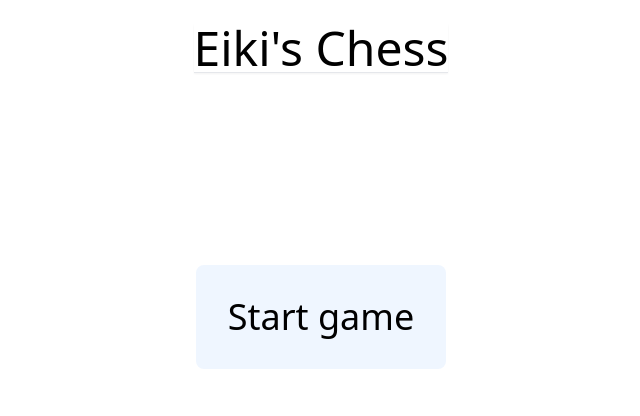
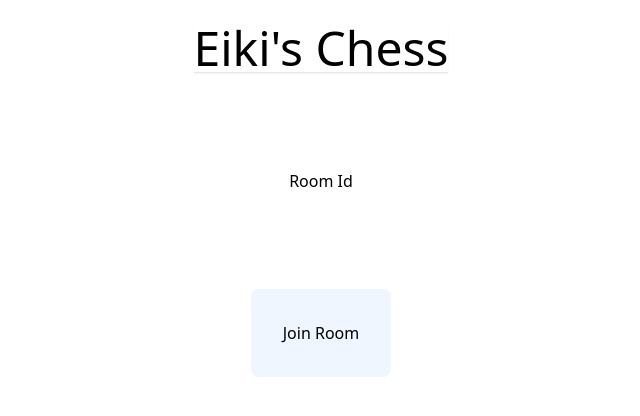
Before and after one commit to Eikix/chess-frontend, a Next.js app: page / in a window 1280 px wide. Shown: the top 416 px of the page, without its empty margins (319-959 px from the left). Built offline with nearby package versions, Linux system fonts and the light colour scheme; no server answers.

Commit message:
added socket io support

```diff
--- a/components/chess/Board.js
+++ b/components/chess/Board.js
@@ -1,10 +1,11 @@
 import { useState } from "react"
+import { useSocketContext } from "./SocketContext"
 import BoardLayout from "./BoardLayout"
 import Piece from "./Piece"
 import Tile from "./Tile"
 
 const Board = ({chessMatrix, chess, isWhiteTurn, handleTurnChange}) => {
-
+    const socket = useSocketContext();
     const notMoving = {
         isMoving: false,
         pieceType: null,
@@ -57,9 +58,10 @@ const Board = ({chessMatrix, chess, isWhiteTurn, handleTurnChange}) => {
             console.log("Wanted Move: ", potentialMove);
             const move = chess.move(potentialMove);
             if (move) {
+                socket.emit("game_update", potentialMove);
                 setPieceIsMoving(notMoving);
                 handleTurnChange();
-                console.log("Chess board: ", chess.board());
+                console.log("Move : ", move);
             } else {
                 setPieceIsMoving(notMoving);
                 console.log("Move not allowed");
@@ -79,6 +81,19 @@ const Board = ({chessMatrix, chess, isWhiteTurn, handleTurnChange}) => {
         return tileColor;
 
     }
+
+    const handleGameUpdate = (playerMove) => {
+        const move = chess.move(playerMove);
+        console.log("Move: ", move)
+        if (move) {
+            handleTurnChange();
+            console.log("Moved");
+        }
+    }
+
+    socket.on("on_game_update", playerMove => {
+        handleGameUpdate(playerMove);
+    });
     return (
         <>
         <h1 className="text-center text-lg md:text-xl lg:text-2xl xl:text-2xl mt-6 border-b shadow-sm">{isWhiteTurn ? "White's turn" : "Black's turn"}</h1>
--- /dev/null
+++ b/components/chess/SocketContext.js
@@ -0,0 +1,20 @@
+import { createContext, useContext} from "react";
+import { io } from "socket.io-client";
+
+
+
+const SocketContext = createContext();
+
+export const SocketContextWrapper = ({children}) => {
+    const socket = io("http://localhost:5000");
+
+    return (
+        <SocketContext.Provider value = {socket}>
+            {children}
+        </SocketContext.Provider>
+    )
+}
+
+export function useSocketContext() {
+    return useContext(SocketContext);
+}
--- a/package.json
+++ b/package.json
@@ -10,6 +10,7 @@
     "next": "latest",
     "react": "^17.0.2",
     "react-dom": "^17.0.2",
+    "socket.io-client": "^4.1.3",
     "use-sound": "^4.0.1"
   },
   "devDependencies": {
--- a/pages/_app.js
+++ b/pages/_app.js
@@ -1,7 +1,12 @@
-import '../styles/global.css'
+import '../styles/global.css';
+import {SocketContextWrapper} from "../components/chess/SocketContext";
 
 function MyApp({ Component, pageProps }) {
-  return <Component {...pageProps} />
+  return (
+    <SocketContextWrapper>
+      <Component {...pageProps} />
+    </SocketContextWrapper>
+  )
 }
 
 export default MyApp
--- a/pages/index.js
+++ b/pages/index.js
@@ -1,32 +1,50 @@
 import Board from "../components/chess/Board"
 import * as Chess from "chess.js";
 import { useEffect, useState } from "react";
+import { useSocketContext } from "../components/chess/SocketContext";
+
 
 
 const Home = () => {
   const [chess, setChess] = useState();
   const [chessBoard, setChessBoard] = useState([]);
   const [isWhiteTurn, setWhiteTurn] = useState(true);
+  const [roomId, setRoomId] = useState("");
+  const socket = useSocketContext();
 
   const handleTurnChange = () => {
     setWhiteTurn(prevTurn => !prevTurn);
   }
 
-  const loadChess = () => {
-    setChess( () => {
-      const newChess = new Chess();
-      // console.log(newChess);
-      return (
-        newChess
-      );
-    });
+  const joinChessRoom = (event) => {
+    event.preventDefault();
+    console.log(roomId);
+    socket.emit("join_room", roomId);
+  }
+
+  const handleRoomId = (event) => {
+    const currentRoomId = event.target.value;
+    setRoomId(currentRoomId);
   }
 
   useEffect( () => {
     setChessBoard(() =>{
       if (chess) return chess.board();
     });
-  }, [chess, isWhiteTurn])
+  }, [chess, isWhiteTurn]);
+
+  socket.on("game_start", res => {
+    console.log("Game Starting: ", chess);
+    if (!res.error && chess === undefined) {
+      const newChess = new Chess();
+      setChess(newChess);
+    }
+  });
+
+  socket.on("on_join", msg => {
+    console.log(msg);
+  });
+
 
   return (
       <div>
@@ -39,17 +57,23 @@ const Home = () => {
             </div>
           }
 
-        {!chessBoard && <button className="bg-blue-50 p-3 lg:p-6 xl:p-8 focus-within:text-center font-light text-xl md:text-3xl lg:text-4xl rounded-lg mt-6 md:mt-24 lg:mt-48" onClick={loadChess}>Start game</button>}
-        {chessBoard && <Board chessMatrix={chessBoard} chess={chess} isWhiteTurn={isWhiteTurn} handleTurnChange={handleTurnChange}/>}
+          {!chessBoard &&
+            <form className="flex flex-col justify-center items-center mt-24 space-y-4 md:space-y-6" onSubmit={joinChessRoom}>
+              <label htmlFor="roomId">Room Id</label>
+              <input type="text" id="roomId" name="roomId" value={roomId} onChange={handleRoomId} className="p-3 rounded-lg font-light"/>
+              <button type="submit" className="bg-blue-50 p-3 lg:p-6 xl:p-8 rounded-lg ">Join Room</button>
+            </form>
+            }
+          {(chess && chessBoard) && <Board chessMatrix={chessBoard} chess={chess} isWhiteTurn={isWhiteTurn} handleTurnChange={handleTurnChange}/>}
 
 
           {/* {console.log(chess)}
           {console.log(chessBoard)} */}
 
         </div>
-      <div className="flex items-center justify-center mb-6 lg:mb-12">
-        {chessBoard && <button className="bg-blue-50 p-3 rounded-lg" onClick={loadChess}>Reset state of game</button> }
-      </div>
+        {/* <div className="flex items-center justify-center mb-6 lg:mb-12">
+          {chessBoard && <button className="bg-blue-50 p-3 rounded-lg" onClick={startChessGame}>Reset game</button> }
+        </div> */}
       </div>
   )
 }
```
Also changed, not shown: 1 other file (tests, documents, lock files or other folders). Lines whose indentation alone changed are shown as unchanged.
